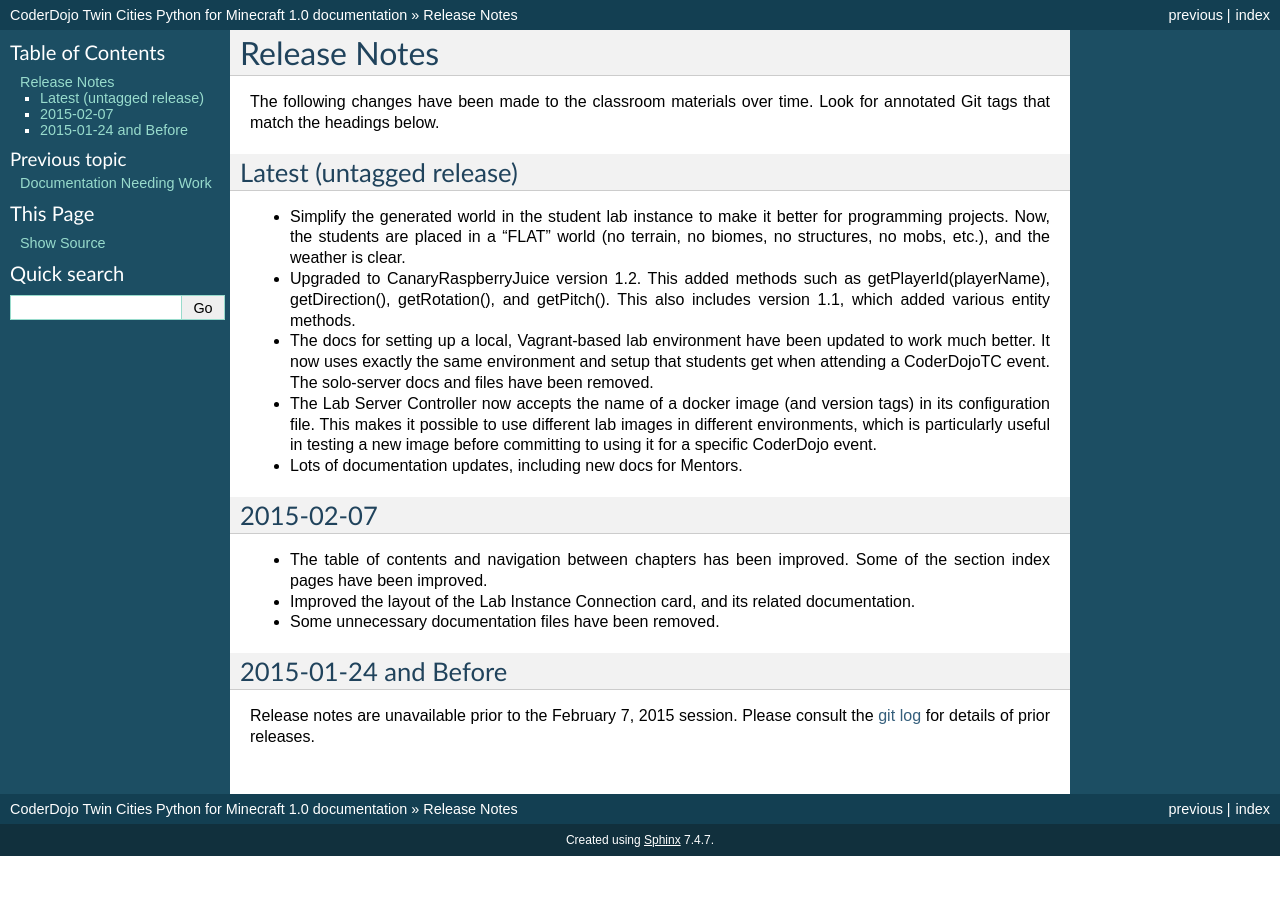
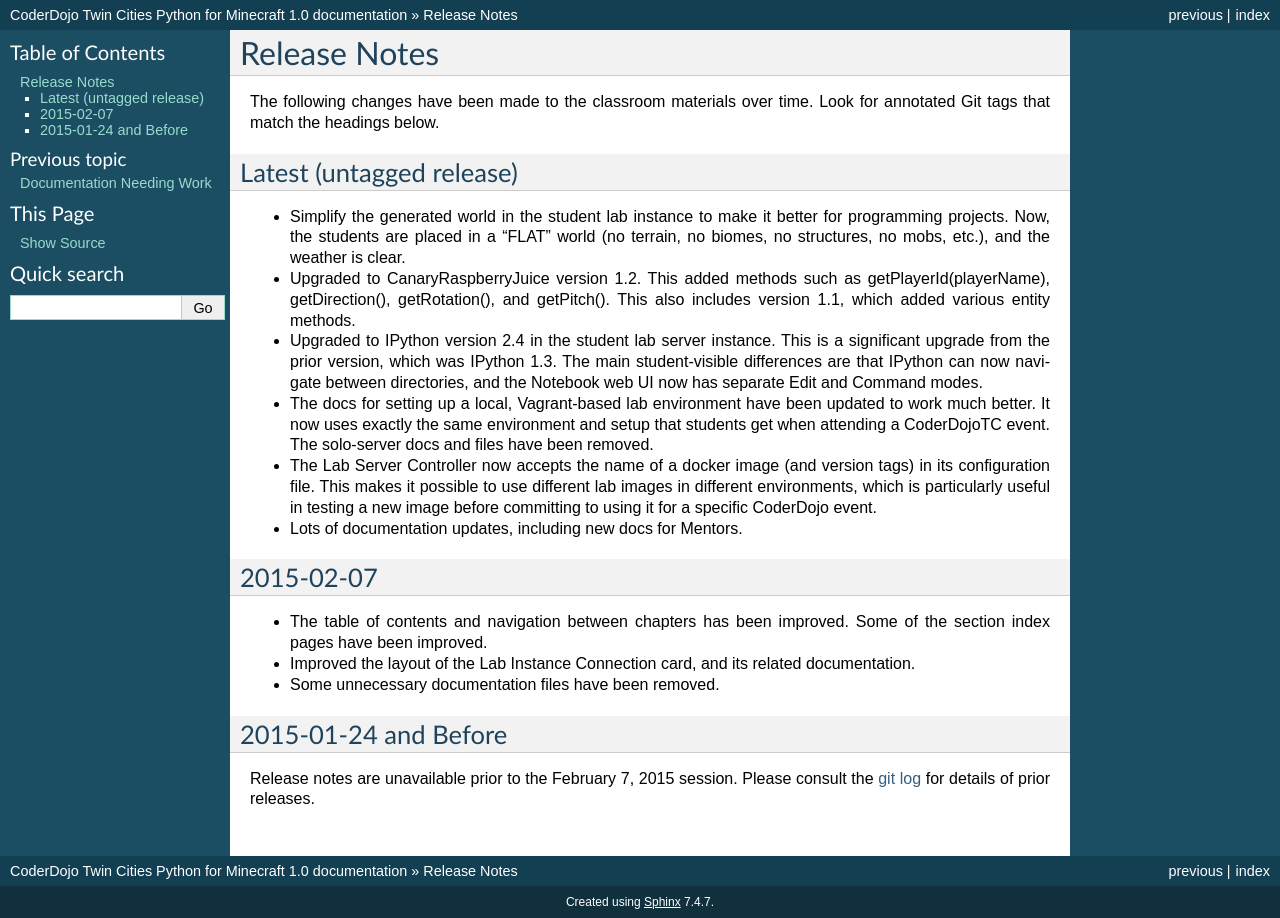
Before and after one commit to CoderDojoTC/python-minecraft, a Sphinx documentation site: the page built from docs/release-notes.rst, in a window 1280 px wide. Built offline with Sphinx 7.4.7, drawn with Linux system fonts in a browser that asks for light colours.

Commit message:
Added release notes about IPython.

```diff
--- a/docs/release-notes.rst
+++ b/docs/release-notes.rst
@@ -18,6 +18,12 @@
   such as getPlayerId(playerName), getDirection(), getRotation(), and
   getPitch(). This also includes version 1.1, which added various
   entity methods.
+
+* Upgraded to IPython version 2.4 in the student lab server
+  instance. This is a significant upgrade from the prior version,
+  which was IPython 1.3. The main student-visible differences are that
+  IPython can now navigate between directories, and the Notebook
+  web UI now has separate Edit and Command modes.
 
 * The docs for setting up a local, Vagrant-based lab environment have
   been updated to work much better. It now uses exactly the same
```
